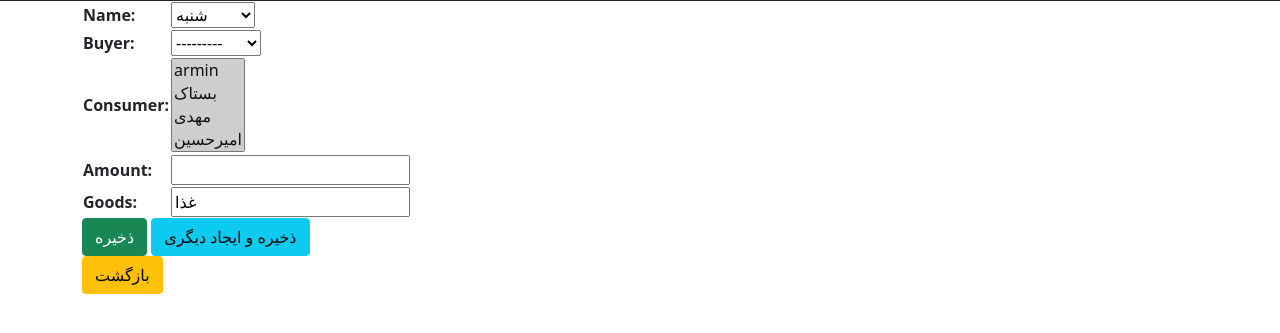
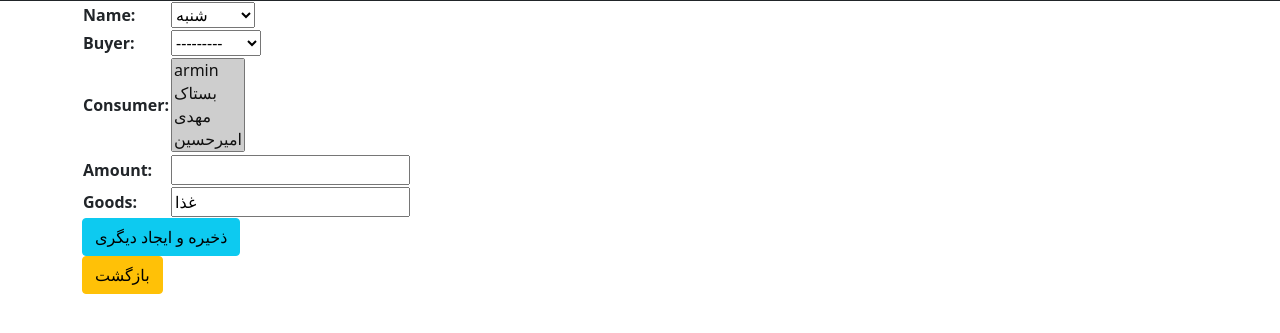
Before and after one commit to arminam3/hesab_2, a Django app: page /2/createshopping/ in a window 1280 px wide. Shown: the part 215-548 px from the top of the page. Run offline with Django 4.2, Linux system fonts and the light colour scheme; data comes from the database, SQL or seed files in the repository.

Commit message:
some change__

```diff
--- a/hesab/templates/hesab/create_shopping.html
+++ b/hesab/templates/hesab/create_shopping.html
@@ -13,9 +13,9 @@
         <form action="" method="POST">
             {% csrf_token %}
             <table>{{ form.as_table }}</table>
-            <button  href="{% url 'week_details' week.id %}" type="submit" class="btn btn-success">
-                ذخیره
-            </button>
+{#            <button  href="{% url 'week_details' week.id %}" type="submit" class="btn btn-success">#}
+{#                ذخیره#}
+{#            </button>#}
             <button href="{% url 'create_shopping' week.id %}" class="btn btn-info">
             ذخیره و ایجاد دیگری
             </button>
```
